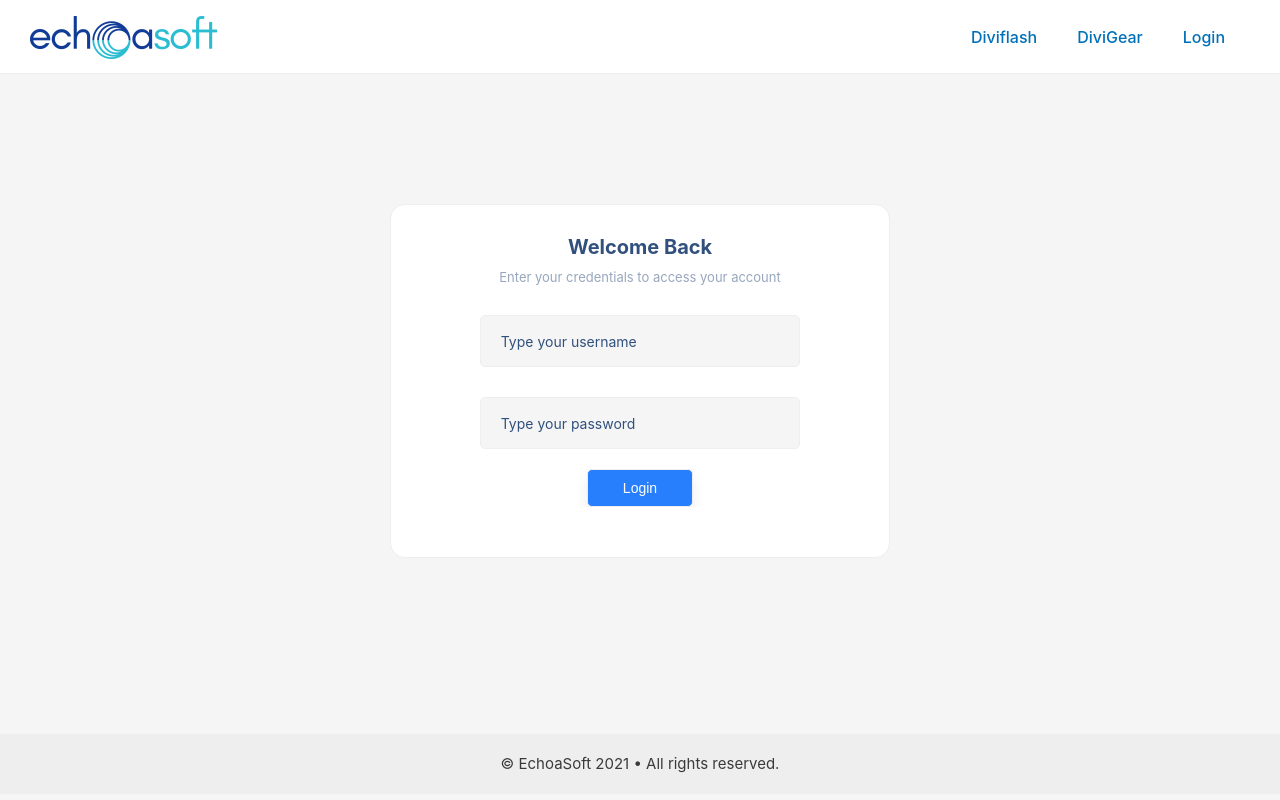
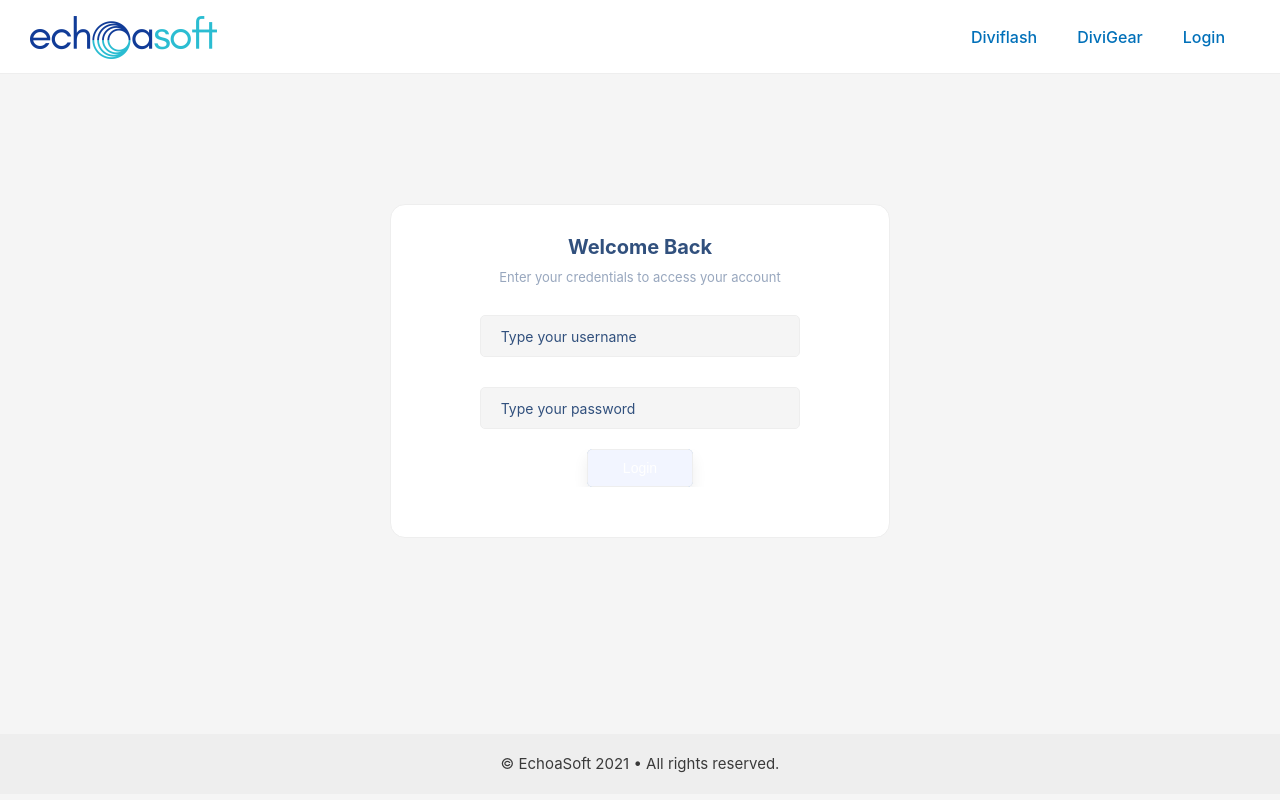
Before and after one commit to mralaminahamed/tracker-react-app, a React (Create React App) app: page /login in a window 1280 px wide. Built offline with nearby package versions, Linux system fonts and the light colour scheme.

Commit message:
Update login.scss

```diff
--- a/src/Assets/sass/pages/login.scss
+++ b/src/Assets/sass/pages/login.scss
@@ -59,7 +59,7 @@
 
         & input[type=text], & input[type=password] {
             width: 70%;
-            padding: 15px 20px;
+            padding: 10px 20px;
             background-color: var(--body-bg-color);
             border: 1px solid var(--default-bg-border-color);
             border-radius: 5px;
@@ -83,7 +83,7 @@
         width: 60%;
         margin: 20px auto;
 
-        & imput {
+        & input {
             margin-right: 20px;
 
             &:last-child {
@@ -106,7 +106,7 @@
             border-radius: 5px;
             box-shadow: 0 8px 15px 0 var(--default-bg-border-color);
 
-            background-color: linear-gradient(180deg,#f2f5ff 0%,#f2f5ff 100%);
+            background: linear-gradient(180deg, #f2f5ff 0%, #f2f5ff 100%);
         }
 
         & input[type=submit] {
```
